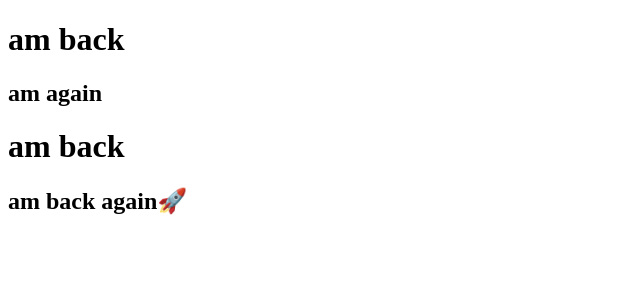
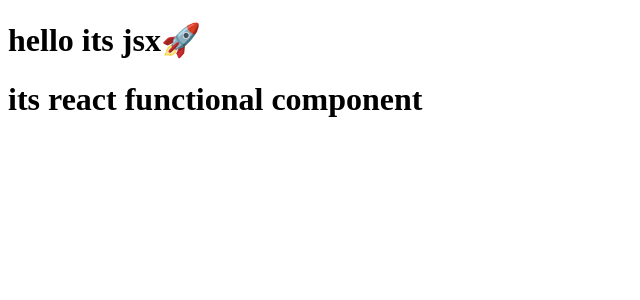
Before and after one commit to Jintops/namaste-react, a React (Vite) app: page / in a window 1280 px wide. Shown: the top 300 px of the page, without its empty margins (0-640 px from the left). Built offline with nearby package versions, Linux system fonts and the light colour scheme.

Commit message:
episode 03

```diff
--- a/App.js
+++ b/App.js
@@ -1,21 +1,31 @@
 import React from "react";
 import ReactDOM from "react-dom/client";
 
+// react
+// const heading = React.createElement(
+//     "h1",
+//     {id:"heading"},
+//     "hello from react🚀"
+// );
 
 
 
-const parent = React.createElement("div", { id: "parent" },
-    [React.createElement("div", { id: "child" },
-        [React.createElement("h1", {}, "am back"), React.createElement("h2", {}, "am  again")]
-    ), React.createElement("div", { id: "child" },
-        [React.createElement("h1", {}, "am back"), React.createElement("h2", {}, "am back again🚀")]
-    )]
+const heading =(
+<h1 className="head" tabIndex="5">
+    hello its jsx🚀
+    </h1>
+
 );
+//React Functional Components
 
-// const heading = React.createElement(
-//     "h1",
-//     {id:"heading"},
-//     "hello from react"
-// );
+const HeadingComponent =() =>(
+    <div id="container">
+        {heading }
+        <h1 className="heading">its react functional component</h1>
+    </div>
+
+)
+
+
 const root = ReactDOM.createRoot(document.getElementById("root"));
-root.render(parent);
+root.render(<HeadingComponent />);
```
